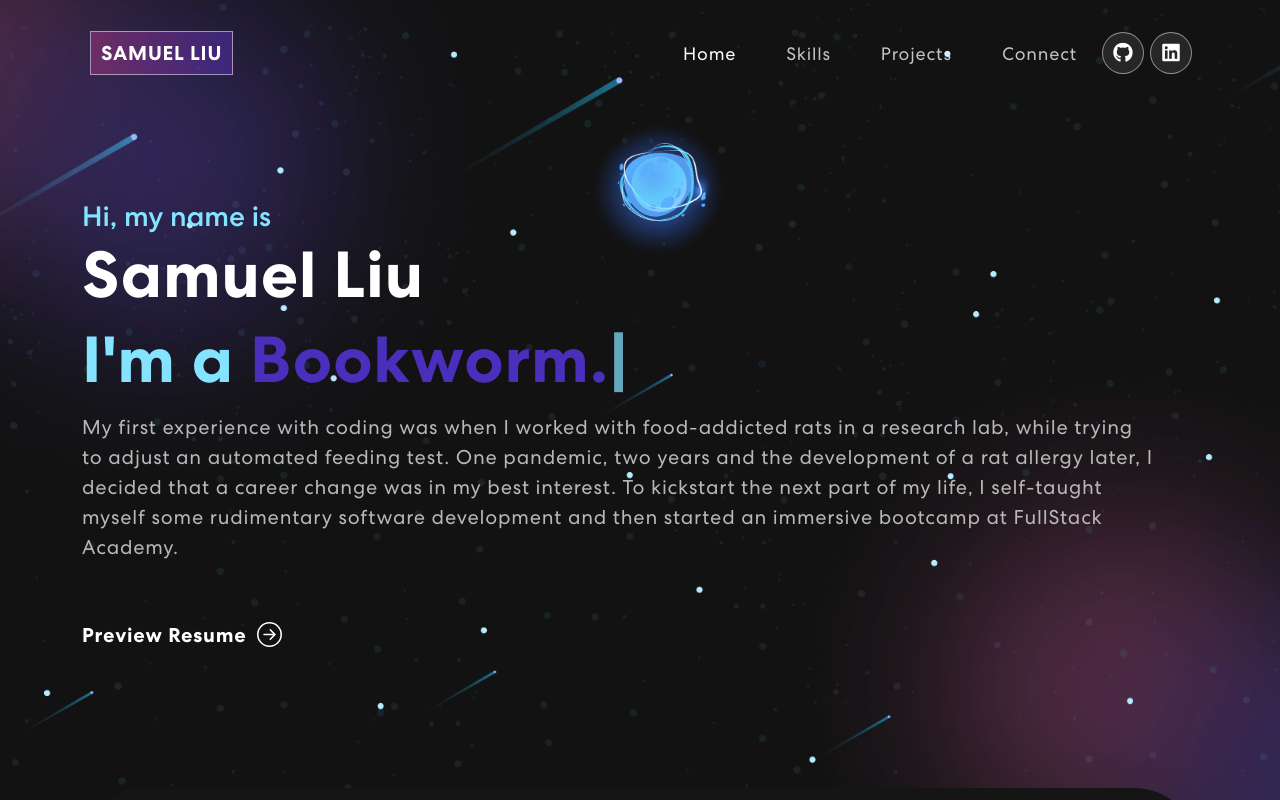
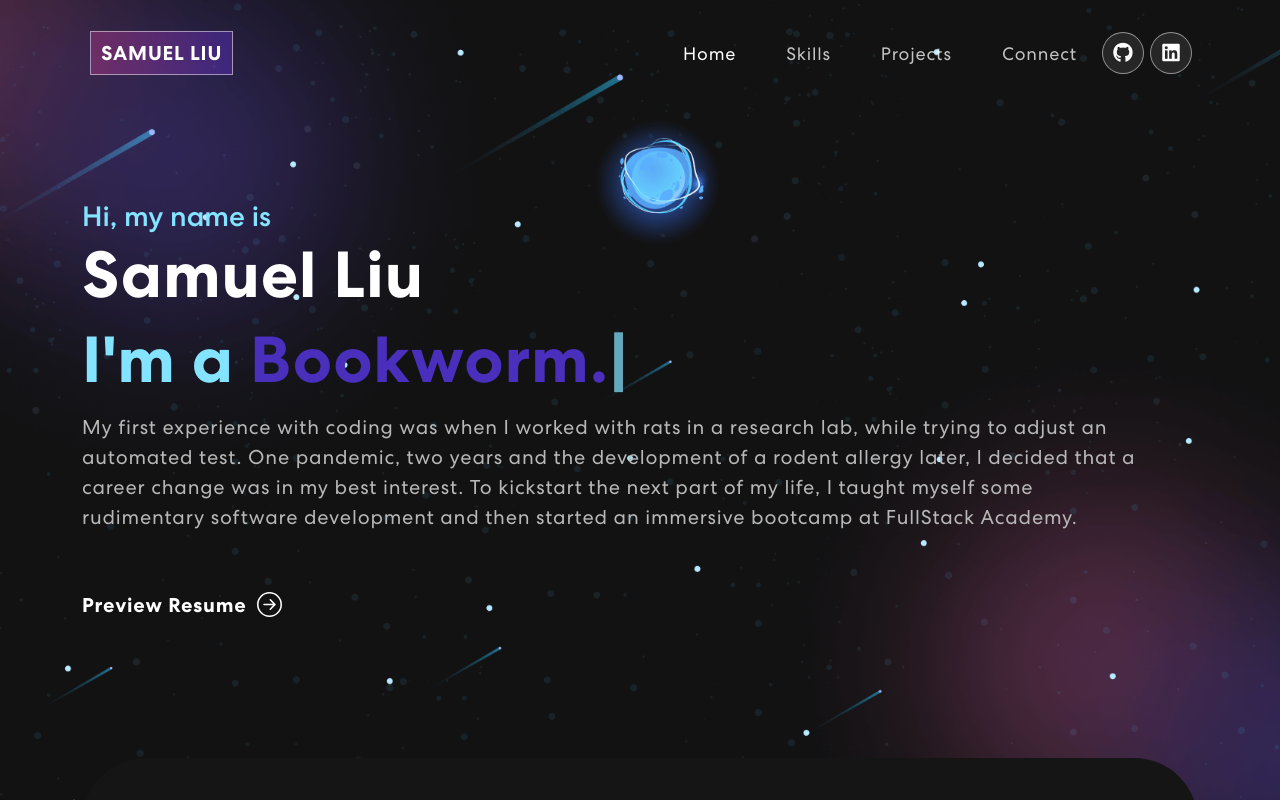
Before and after one commit to samliudev/samliudev.github.io, a React (Create React App) app: page / in a window 1280 px wide. Shown: the top 800 px of the page. Built offline with nearby package versions, Linux system fonts and the light colour scheme.

Commit message:
edited banner text

```diff
--- a/src/components/Banner.js
+++ b/src/components/Banner.js
@@ -33,13 +33,12 @@ export const Banner = () => {
           <span className="wrap" ref={el} style={{ color: " #4a2fbd" }}></span>
         </h1>
         <p>
-          My first experience with coding was when I worked with food-addicted
-          rats in a research lab, while trying to adjust an automated feeding
-          test. One pandemic, two years and the development of a rat allergy
-          later, I decided that a career change was in my best interest. To
-          kickstart the next part of my life, I self-taught myself some
-          rudimentary software development and then started an immersive
-          bootcamp at FullStack Academy.
+          My first experience with coding was when I worked with rats in a
+          research lab, while trying to adjust an automated test. One pandemic,
+          two years and the development of a rodent allergy later, I decided
+          that a career change was in my best interest. To kickstart the next
+          part of my life, I taught myself some rudimentary software development
+          and then started an immersive bootcamp at FullStack Academy.
         </p>
         <a
           target="_blank"
```
